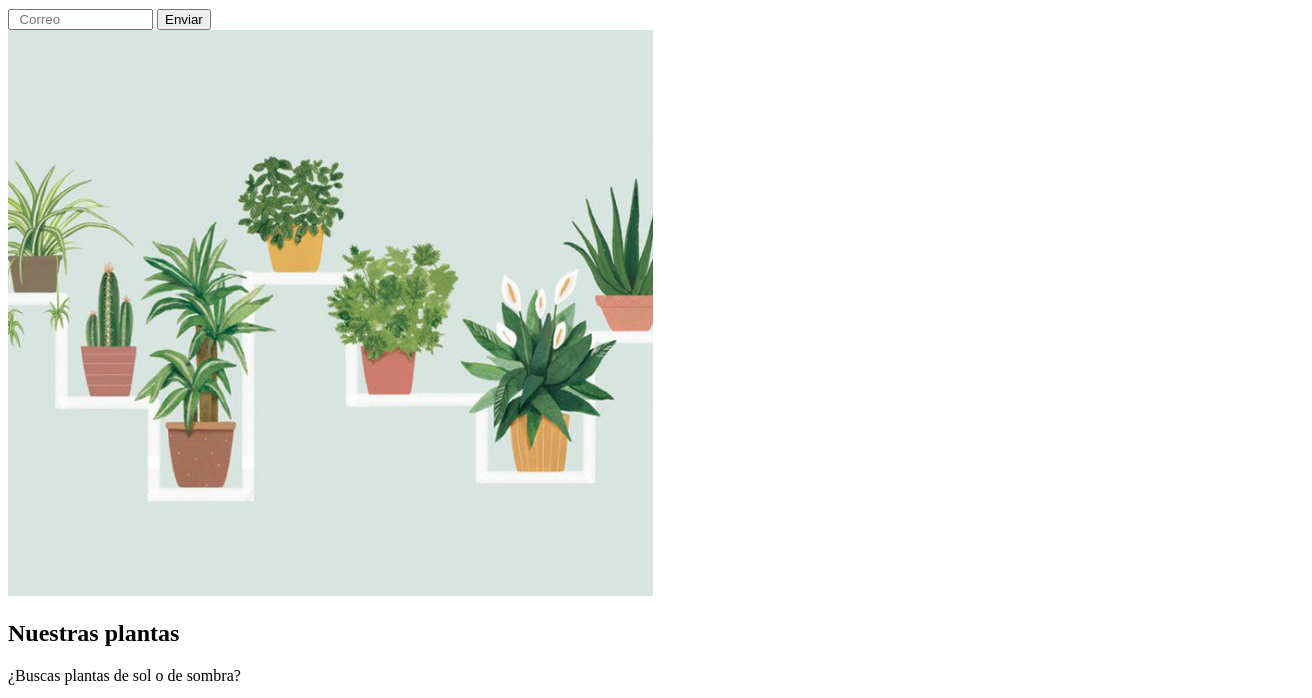
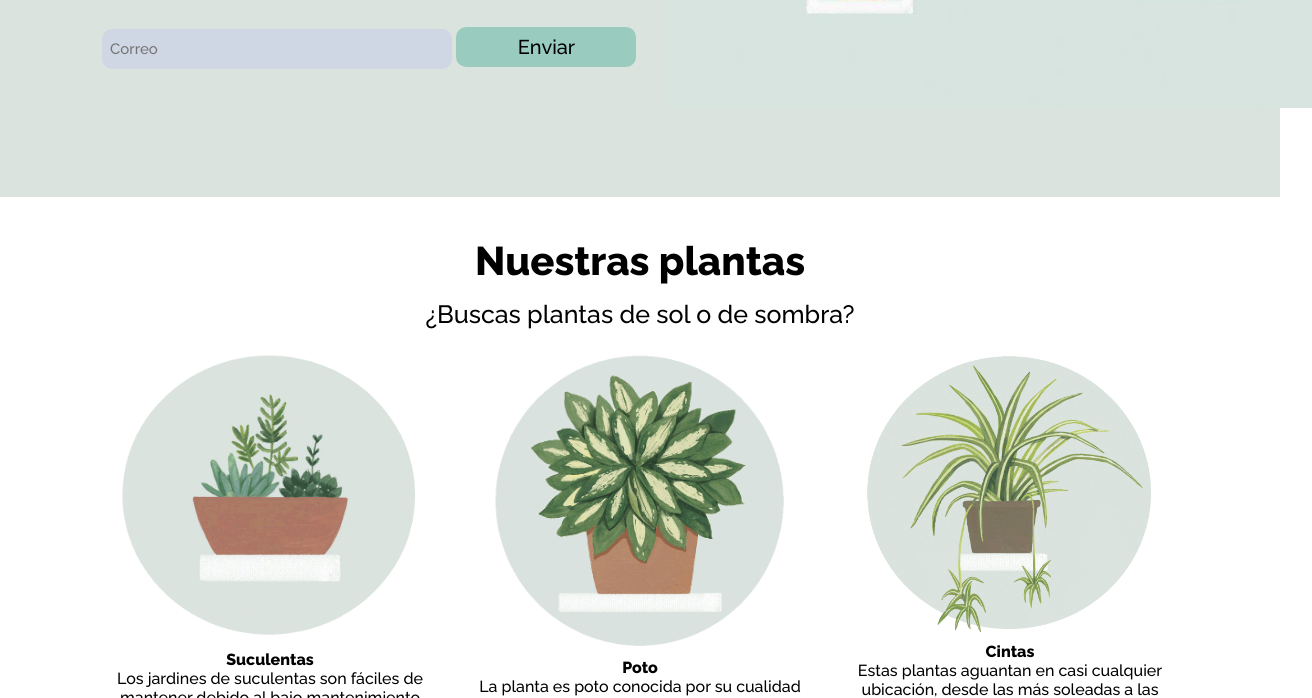
Before and after one commit to Elyy02/Elyy02-BOOT-M1-SEM4-PROY1, a plain HTML site: page index.html in a window 1280 px wide. Shown: the part 603-1301 px from the top of the page, 1312 px wide, since content can reach past the window. Drawn offline with Linux system fonts and the light colour scheme; files whose address does not match are found by name.

Commit message:
Update index.html

```diff
--- a/index.html
+++ b/index.html
@@ -5,7 +5,7 @@
     <meta charset="UTF-8">
     <meta http-equiv="X-UA-Compatible" content="IE=edge">
     <meta name="viewport" content="width=device-width, initial-scale=1.0">
-    <link rel="stylesheet" href="C:\Users\mayra\OneDrive\Documentos\BOOT-M1-SEM4-PROY1\style.css">
+    <link rel="stylesheet" href="C:\Users\mayra\OneDrive\Documentos\BOOT-M1-SEM4-PROY1\styles.css">
     <link rel="preconnect" href="https://fonts.googleapis.com">
     <link rel="preconnect" href="https://fonts.gstatic.com" crossorigin>
     <link href="https://fonts.googleapis.com/css2?family=Fira+Sans&family=Fjalla+One&family=Noto+Sans+KR&family=Raleway:wght@200;300;500;600;800&display=swap" rel="stylesheet">
```
